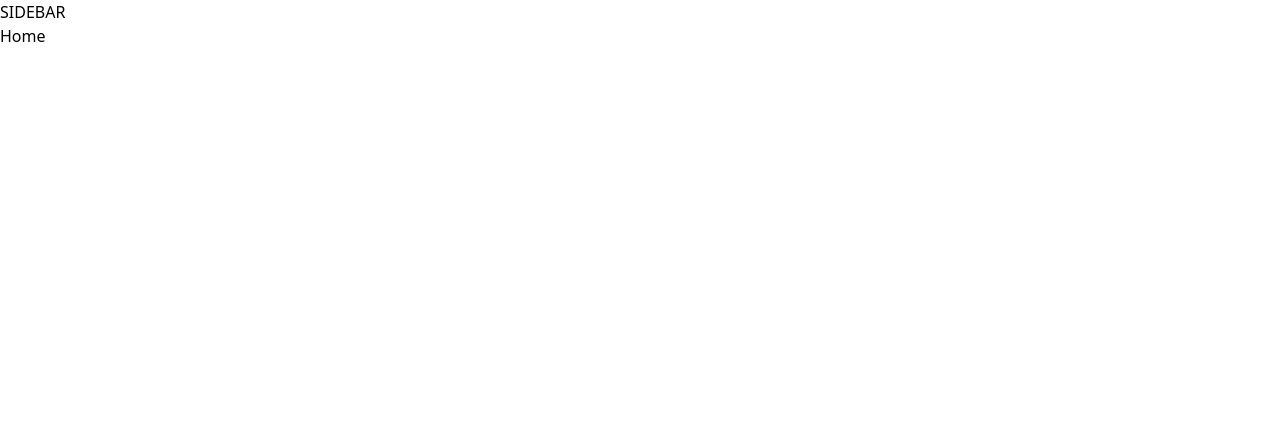
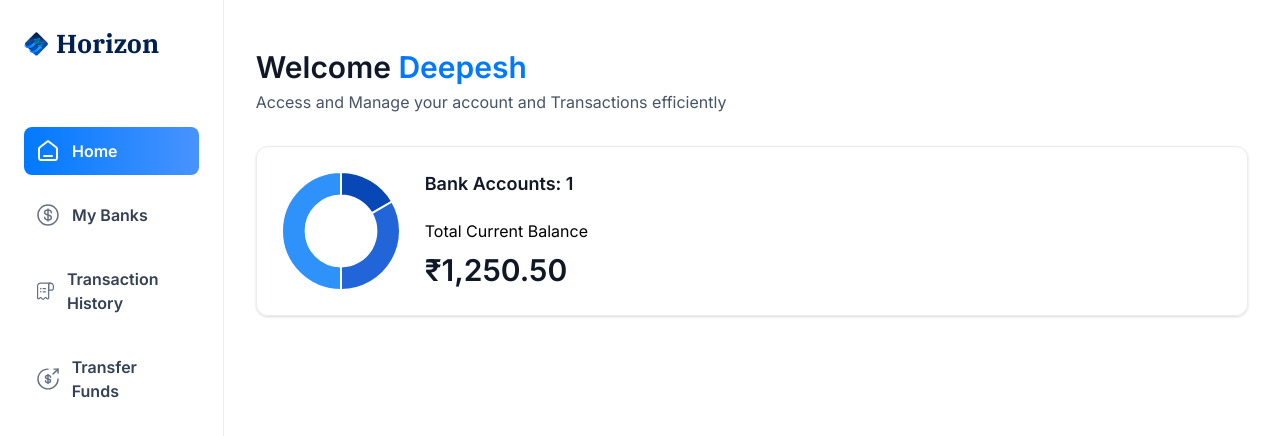
Before and after one commit to deeeeeepesh/banking, a Next.js app: page / in a window 1280 px wide. Shown: the top 436 px of the page. Built offline with nearby package versions, Linux system fonts and the light colour scheme.

Commit message:
Other changes

```diff
--- a/app/(root)/layout.tsx
+++ b/app/(root)/layout.tsx
@@ -1,15 +1,31 @@
+"use client"
 import type { Metadata } from "next";
 import { Inter, IBM_Plex_Serif } from "next/font/google";
-
+import Sidebar from "@/components/Sidebar";
+import MobileNav from "@/components/MobileNav";
+import Image from "next/image";
+import { usePathname } from "next/navigation";
 export default function RootLayout({
   children,
 }: Readonly<{
   children: React.ReactNode;
 }>) {
+  const loggedIn={firstName:'Deepesh',LastName:"Dhanasekar"};
   return (
-    <main>
-        SIDEBAR
-        {children}
+    <main className="flex h-screen w-full font-inter">
+        <Sidebar user={loggedIn}/>
+        <div className="flex size-full flex-col">
+          <div className="root-layout">
+            <Image src="/icons/logo.svg" alt="menu logo" width={30} height={30}/>
+          <div>
+            <MobileNav user={loggedIn} />
+          </div>
+          </div>
+          {children}
+          </div>
+
+
+
     </main>
   );
 }
--- a/app/(root)/page.tsx
+++ b/app/(root)/page.tsx
@@ -1,8 +1,27 @@
-import React from 'react'
+import HeaderBox from '@/components/ui/HeaderBox.tsx'
+import TotalBalanceBox from '@/components/TotalBalanceBox.tsx'
+const Home = () => {
+  const loggedIn={firstName:"Deepesh"};
+  return (
+    <section className="home">
+      <div className="home-content">
+        <header className="home-header">
+          <HeaderBox
+          type="greeting"
+          title="Welcome"
+          user={loggedIn?.firstName || 'Guest'}
+          subtext="Access and Manage your account and Transactions efficiently"
+          />
+          <TotalBalanceBox
+          accounts={[]}
+          totalBanks={1}
+          totalCurrentBalance={1250.50}/>
 
-const Home = () => {
-  return (
-    <div>Home</div>
+        </header>
+
+        </div>
+    </section>
+
   )
 }
 
```
